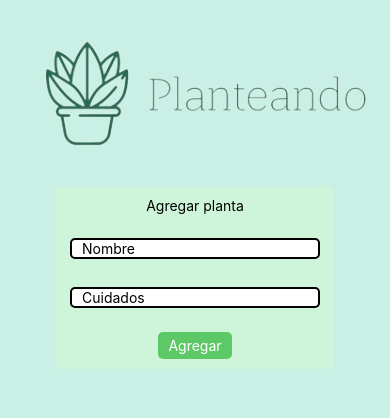
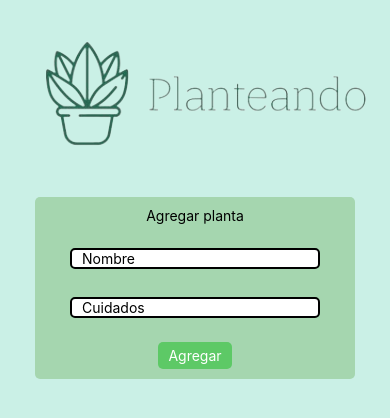
Before and after one commit to laraengit/Desafio2Prado, a React Native app: screen / in a window 390 px wide. Shown: the top 418 px of the page. Built offline with nearby package versions, Linux system fonts and the light colour scheme.

Commit message:
Mejoras en la disposición de la app

```diff
--- a/App.js
+++ b/App.js
@@ -62,6 +62,7 @@ const  App = () => {
         tareaDesc= {tareaDesc}
         onHandlerDesc= {onHandlerDesc}
         agregarTarea= {agregarTarea}
+        screenWidth={screenWidth}
 
       />
 
@@ -91,6 +92,7 @@ const styles = StyleSheet.create({
     backgroundColor: '#CAF0E6',
     alignItems: 'center',
     justifyContent: "flex-start",
+    gap:10,
 
   },
 
--- a/src/components/AgregarTarea.js
+++ b/src/components/AgregarTarea.js
@@ -1,9 +1,9 @@
 import { StyleSheet, TextInput, View, Button, Text } from 'react-native'
 import React from 'react'
 import BotonPropio from './BotonPropio'
-const AgregarTarea = ({tareaTitle, onHandlerTitle,tareaDesc, onHandlerDesc,agregarTarea }) => {
+const AgregarTarea = ({tareaTitle, onHandlerTitle,tareaDesc, onHandlerDesc,agregarTarea, screenWidth }) => {
   return (
-    <View style={styles.inputContainer}>
+    <View style={[styles.inputContainer,{width:screenWidth-70}]}>
         <Text>Agregar planta</Text>
         <TextInput value={tareaTitle} placeholder='Nombre' style={styles.input} onChangeText={onHandlerTitle}/>
         <TextInput value={tareaDesc} placeholder='Cuidados' style={styles.input} onChangeText={onHandlerDesc}/>
@@ -23,7 +23,7 @@ const styles = StyleSheet.create({
     inputContainer:{
         alignItems:"center",
         justifyContent:"center",
-        backgroundColor: '#CEF5DA',
+        backgroundColor: '#A5D6AF',
         borderRadius:5,
         padding:10,
         gap:20,
--- a/src/components/CardTarea.js
+++ b/src/components/CardTarea.js
@@ -2,13 +2,16 @@ import { StyleSheet, Text, View, Button, Switch } from 'react-native'
 import React from 'react'
 import BotonPropio from './BotonPropio'
 
-const CardTarea = ({item, onHandlerModal, completeTask}) => {
+const CardTarea = ({item, onHandlerModal, completeTask, screenWidth}) => {
   return (
-    <View style = {styles.card}>
+    <View style = {[styles.card,{width:screenWidth -70,}]}>
         <View style = {styles.cabeceraCard}>
             <Text style = {styles.textTitle}>{item.titulo} </Text>
-            <Text>{item.completed ? "Riego realizado" : "Falta Riego"}</Text>
-            <Switch value = {item.completed} onValueChange={() => completeTask(item.id)}/>
+            <View style = {styles.riego}>
+                <Text style={{color:"white"}}>{item.completed ? "Riego realizado" : "Falta Riego"}</Text>
+                <Switch value = {item.completed} onValueChange={() => completeTask(item.id)}/>
+            </View>
+
         </View>
         <Text style = {styles.textDescripcion}>{item.descripcion} </Text>
         <View style = {styles.botonera}>
@@ -35,19 +38,26 @@ export default CardTarea
 
 const styles = StyleSheet.create({
     card:{
-
         flexDirection:"column",
         justifyContent:"space-around",
         alignItems:"center",
-        padding:10,
+        padding:20,
         borderRadius:5,
-        backgroundColor:"#CEF5DA",
+        backgroundColor:"#39997E",
         gap:20
 
       },
       cabeceraCard:{
+        width:"95%",
         flexDirection: "row",
+        flexWrap:"wrap",
         alignItems:"center",
+        justifyContent:"space-between"
+      },
+      riego:{
+        color:"white",
+        flexDirection:"row",
+        alignItems:"center"
 
 
       },
@@ -58,7 +68,7 @@ const styles = StyleSheet.create({
       },
       textTitle:{
 
-        color: 'black',
+        color: 'white',
         fontSize:18,
         margin: 20,
         padding:10,
@@ -67,6 +77,8 @@ const styles = StyleSheet.create({
       },
       textDescripcion:{
         borderRadius:5,
+        width:"90%",
+        height:100,
         padding:10,
         backgroundColor:"white",
       }
--- a/src/components/ListaTareas.js
+++ b/src/components/ListaTareas.js
@@ -4,7 +4,7 @@ import CardTarea from './CardTarea'
 
 const ListaTareas = ({arrTarea,onHandlerModal,screenWidth, completeTask}) => {
   return (
-    <View style = {[styles.cardContainer,{width:screenWidth -40}]}>
+    <View style = {styles.cardContainer}>
         <FlatList
           data={arrTarea}
           keyExtractor={item => item.id}
@@ -13,10 +13,10 @@ const ListaTareas = ({arrTarea,onHandlerModal,screenWidth, completeTask}) => {
               item = {item}
               onHandlerModal = {onHandlerModal}
               completeTask ={completeTask}
+              screenWidth = {screenWidth}
             />
           )}
         />
-
       </View>
   )
 }
@@ -25,9 +25,8 @@ export default ListaTareas
 
 const styles = StyleSheet.create({
     cardContainer:{
-        alignItems:"center",
-        gap:10,
-        margin:20,
+        padding:10,
+
 
       },
 
--- a/src/components/ModalBorrarTarea.js
+++ b/src/components/ModalBorrarTarea.js
@@ -6,15 +6,17 @@ const ModalBorrarTarea = ({tareaSelect,borrarTarea,onHandlerModal,modalVisible})
 
 
     return (
+
         <Modal
             visible = {modalVisible}
             animationType='fade'
             onRequestClose={()=>onHandlerModal({})}
         >
-            <View>
-            <Text>
+            <View style={styles.modalContainer}>
+            <Text style={styles.modalText}>
                 ¿Seguro que desea borrar el elemento {tareaSelect.titulo}?
             </Text>
+            <View styles={styles.botonera}>
                 <BotonPropio
                     nombre={"Sí, eliminar"}
                     onPress={borrarTarea}
@@ -27,11 +29,31 @@ const ModalBorrarTarea = ({tareaSelect,borrarTarea,onHandlerModal,modalVisible})
                 />
                 {/* <Button title = "Sí, eliminar" onPress={borrarTarea}/>
                 <Button title = "No, mantener" onPress={()=>onHandlerModal({})}/> */}
+
             </View>
+
+
+            </View>
+
         </Modal>
+
+
   )
 }
 
 export default ModalBorrarTarea
 
-const styles = StyleSheet.create({})
+const styles = StyleSheet.create({
+    modalContainer:{
+
+        backgroundColor: "#CAF0E6",
+    },
+    modalText:{
+        fontSize: 20,
+    },
+    botonera:{
+        flexDirection:"row",
+        gap:25,
+
+      },
+})
```
Lines whose indentation alone changed are shown as unchanged.
